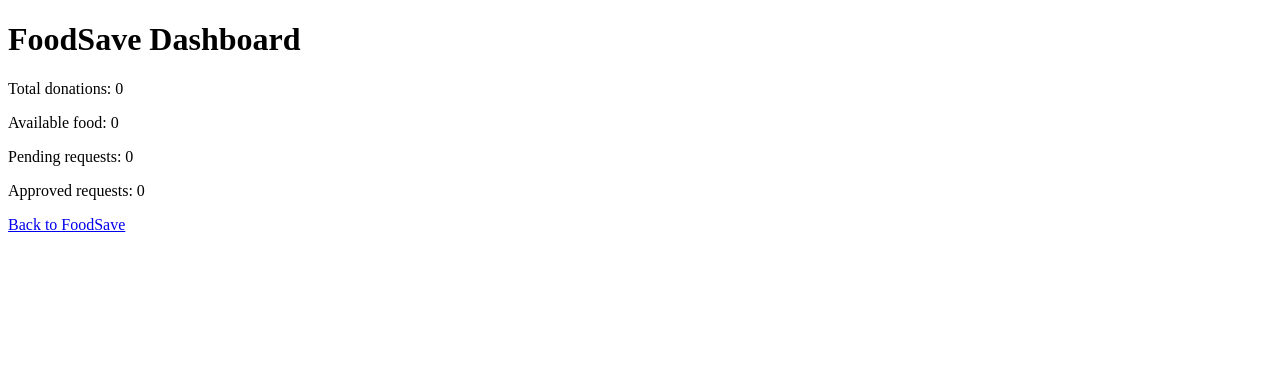
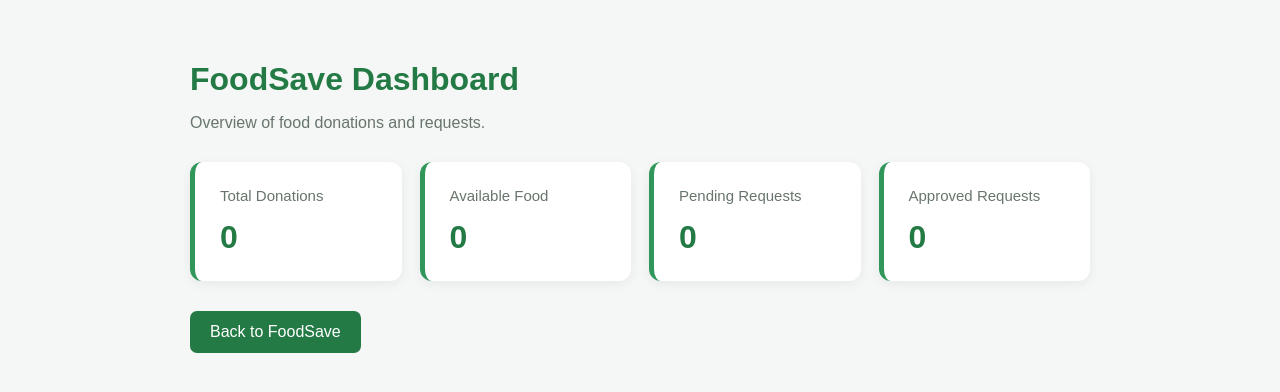
Before and after one commit to patrickmensa24-ux/FoodSave-, a Flask app: page /dashboard in a window 1280 px wide. Shown: the top 392 px of the page. Run offline with Flask 3, Linux system fonts and the light colour scheme; data that the repository does not hold is empty.

Commit message:
Improve dashboard design

```diff
--- a/templates/dashboard.html
+++ b/templates/dashboard.html
@@ -1,15 +1,108 @@
 
 <!DOCTYPE html>
-<html>
+<html lang="en">
 <head>
+    <meta charset="UTF-8">
+    <meta name="viewport" content="width=device-width, initial-scale=1.0">
     <title>FoodSave Dashboard</title>
+    <style>
+        * {
+            box-sizing: border-box;
+        }
+
+        body {
+            margin: 0;
+            padding: 40px 20px;
+            font-family: Arial, sans-serif;
+            background: #f4f7f5;
+            color: #26352b;
+        }
+
+        .container {
+            max-width: 900px;
+            margin: auto;
+        }
+
+        h1 {
+            color: #237a45;
+            margin-bottom: 8px;
+        }
+
+        .subtitle {
+            color: #68756c;
+            margin-bottom: 30px;
+        }
+
+        .stats {
+            display: grid;
+            grid-template-columns: repeat(auto-fit, minmax(190px, 1fr));
+            gap: 18px;
+        }
+
+        .card {
+            background: white;
+            padding: 25px;
+            border-radius: 12px;
+            box-shadow: 0 3px 12px rgba(0, 0, 0, 0.06);
+            border-left: 5px solid #31965a;
+        }
+
+        .card h2 {
+            font-size: 15px;
+            color: #68756c;
+            font-weight: normal;
+            margin: 0 0 15px;
+        }
+
+        .number {
+            font-size: 32px;
+            font-weight: bold;
+            color: #237a45;
+        }
+
+        .back {
+            display: inline-block;
+            margin-top: 30px;
+            padding: 12px 20px;
+            background: #237a45;
+            color: white;
+            text-decoration: none;
+            border-radius: 7px;
+        }
+
+        .back:hover {
+            background: #185d33;
+        }
+    </style>
 </head>
 <body>
-    <h1>FoodSave Dashboard</h1>
-    <p>Total donations: {{ stats["total_donations"] }}</p>
-    <p>Available food: {{ stats["available_food"] }}</p>
-    <p>Pending requests: {{ request_stats["pending_requests"] or 0 }}</p>
-    <p>Approved requests: {{ request_stats["approved_requests"] or 0 }}</p>
-    <a href="/">Back to FoodSave</a>
+    <div class="container">
+        <h1>FoodSave Dashboard</h1>
+        <p class="subtitle">Overview of food donations and requests.</p>
+
+        <div class="stats">
+            <div class="card">
+                <h2>Total Donations</h2>
+                <div class="number">{{ stats["total_donations"] }}</div>
+            </div>
+
+            <div class="card">
+                <h2>Available Food</h2>
+                <div class="number">{{ stats["available_food"] }}</div>
+            </div>
+
+            <div class="card">
+                <h2>Pending Requests</h2>
+                <div class="number">{{ request_stats["pending_requests"] or 0 }}</div>
+            </div>
+
+            <div class="card">
+                <h2>Approved Requests</h2>
+                <div class="number">{{ request_stats["approved_requests"] or 0 }}</div>
+            </div>
+        </div>
+
+        <a class="back" href="/">Back to FoodSave</a>
+    </div>
 </body>
 </html>
```
